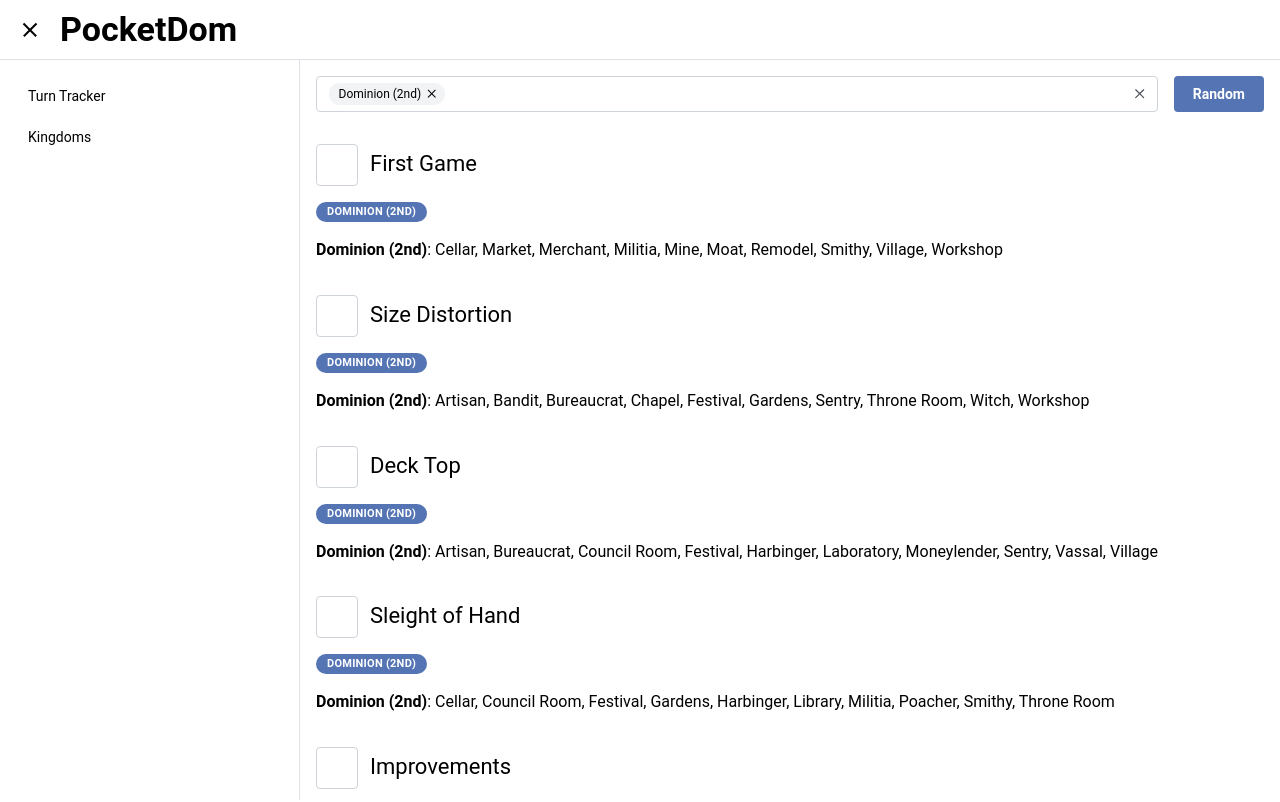
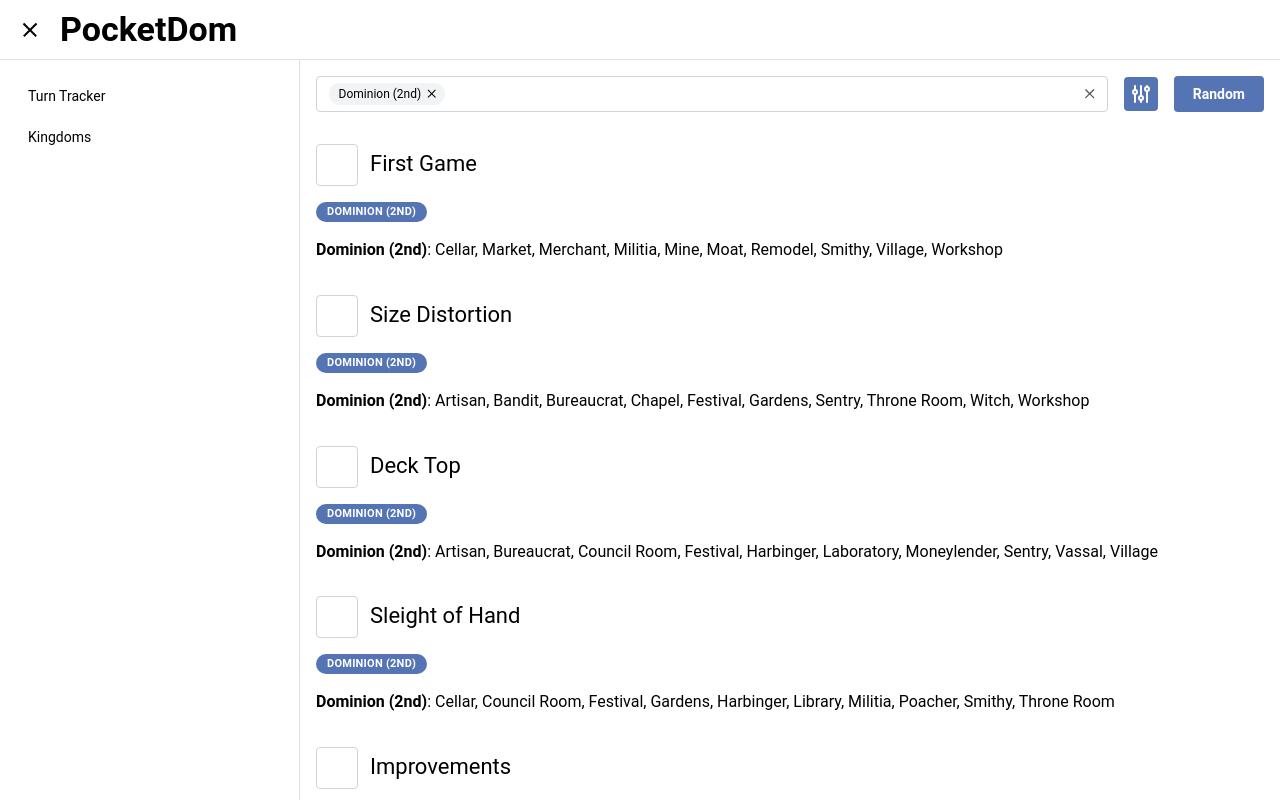
Before and after one commit to jlamson/pocket_dom, a Next.js app: page /kingdoms in a window 1280 px wide. Shown: the top 802 px of the page. Built offline with nearby package versions, Linux system fonts and the light colour scheme.

Commit message:
Add Search Settings:
* Enable hiding of all first edition content
* Enable searching for EXACT set combos, or sets containing at least the selected sets.

```diff
--- a/app/_data/dominion/dominion-kingdoms.ts
+++ b/app/_data/dominion/dominion-kingdoms.ts
@@ -1,7 +1,7 @@
 `use client`;
 
 import { DominionKingdom } from "./dominion-kingdom";
-import { SetId } from "./set-id";
+import { FirstEditionSets, SetId } from "./set-id";
 import { allKingdoms } from "../dominion-content";
 import { SetComparators } from "./dominion-set";
 
@@ -27,10 +27,28 @@
     return this._allKingdoms;
   }
 
-  public static getKingdomsForSets(setIds: SetId[]): DominionKingdom[] {
+  public static getKingdomsForSets(
+    setIds: SetId[],
+    exact: boolean = false,
+    hideFirstEdition: boolean = false
+  ): DominionKingdom[] {
     return this.getAllKingdoms()
-      .filter((kingdom) =>
-        setIds.every((setId) => kingdom.setIds.includes(setId))
+      .filter((kingdom) => {
+        if (exact) {
+          return (
+            kingdom.setIds.length === setIds.length &&
+            kingdom.setIds.every((id) => setIds.includes(id))
+          );
+        } else {
+          return setIds.every((setId) => kingdom.setIds.includes(setId));
+        }
+      })
+      .filter(
+        (kingdom) =>
+          !(
+            hideFirstEdition &&
+            kingdom.setIds.some((id) => FirstEditionSets.includes(id))
+          )
       )
       .sort((a, b) => SetComparators.setIdListsByOrder(a.setIds, b.setIds));
   }
--- a/app/_data/dominion/set-id.ts
+++ b/app/_data/dominion/set-id.ts
@@ -52,23 +52,31 @@
   [SetId.PROMOS]: 999,
 };
 
-export interface VersionOfSet {
-  readonly id: SetId;
-  readonly idv2: SetId;
-}
-
-export const MultipleVersionSets: VersionOfSet[] = [
-  { id: SetId.BASE_SET, idv2: SetId.BASE_SET_2 },
-  { id: SetId.INTRIGUE, idv2: SetId.INTRIGUE_2 },
-  { id: SetId.SEASIDE, idv2: SetId.SEASIDE_2 },
-  { id: SetId.PROSPERITY, idv2: SetId.PROSPERITY_2 },
-  { id: SetId.HINTERLANDS, idv2: SetId.HINTERLANDS_2 },
+export const FirstEditionSets: SetId[] = [
+  SetId.BASE_SET,
+  SetId.INTRIGUE,
+  SetId.SEASIDE,
+  SetId.PROSPERITY,
+  SetId.HINTERLANDS,
 ];
 
-export const HideMultipleVersionSets = [
+export const NotFilterableSets: SetId[] = [
+  SetId.GUILDSCORNUCOPIA,
+  SetId.PROMOS,
+];
+
+export const SecondEditionSets: SetId[] = [
   SetId.BASE_SET_2,
   SetId.INTRIGUE_2,
   SetId.SEASIDE_2,
   SetId.PROSPERITY_2,
   SetId.HINTERLANDS_2,
 ];
+
+export const FirstToSecondEdition: Map<SetId, SetId> = new Map([
+  [SetId.BASE_SET, SetId.BASE_SET_2],
+  [SetId.INTRIGUE, SetId.INTRIGUE_2],
+  [SetId.SEASIDE, SetId.SEASIDE_2],
+  [SetId.PROSPERITY, SetId.PROSPERITY_2],
+  [SetId.HINTERLANDS, SetId.HINTERLANDS_2],
+]);
--- a/app/kingdoms/KingdomList.tsx
+++ b/app/kingdoms/KingdomList.tsx
@@ -1,26 +1,37 @@
 "use client";
 
 import {
+  ActionIcon,
   Button,
   Checkbox,
+  Drawer,
   Group,
   MantineProvider,
   MultiSelect,
-  Select,
+  Radio,
+  RadioGroup,
   Space,
   Stack,
   Text,
+  Title,
   createTheme,
 } from "@mantine/core";
 import React, { useCallback, useEffect, useMemo, useState } from "react";
 import { DominionKingdoms } from "../_data/dominion/dominion-kingdoms";
 import { DominionSet } from "../_data/dominion/dominion-set";
 import { DominionSets } from "../_data/dominion/dominion-sets";
-import { SetId } from "../_data/dominion/set-id";
+import {
+  FirstEditionSets,
+  FirstToSecondEdition,
+  NotFilterableSets,
+  SetId,
+} from "../_data/dominion/set-id";
 import { useStorage, useStoredState } from "../_hooks/useStorage";
 import { KingdomChecklistItem } from "./KingdomChecklistItem";
 import classes from "./KingdomList.module.css";
 import { DominionKingdom } from "../_data/dominion/dominion-kingdom";
+import { IconAdjustments } from "@tabler/icons-react";
+import { useDisclosure } from "@mantine/hooks";
 
 const theme = createTheme({
   components: {
@@ -36,28 +47,57 @@
 
 export const KingdomList: React.FC = () => {
   const storage = useStorage();
+  const [settingsOpened, { open, close }] = useDisclosure(false);
   const [specificKingdom, setSpecificKingdom] =
     useState<DominionKingdom | null>(null);
   const [selectedSets, setSelectedSets] = useStoredState<SetId[]>(
     "selectedSets",
     [SetId.BASE_SET_2]
   );
+  const [kingdomSearchSetting, setKingdomSearchSetting] = useStoredState<
+    "exactly" | "at_least"
+  >("kingdom_search_setting", "at_least");
+  const [hideFirstEdition, setHideFirstEdition] = useStoredState<boolean>(
+    "hide_first_edition",
+    true
+  );
 
   useEffect(() => {
+    console.log("effect: clear specific kingdom");
     setSpecificKingdom(null);
   }, [selectedSets, setSpecificKingdom]);
+
+  useEffect(() => {
+    console.log("effect: hide first edition");
+    setSelectedSets(
+      selectedSets.map((setId) => {
+        if (hideFirstEdition && FirstEditionSets.includes(setId)) {
+          return FirstToSecondEdition.get(setId) ?? setId;
+        }
+        return setId;
+      })
+    );
+    // eslint-disable-next-line react-hooks/exhaustive-deps
+  }, [hideFirstEdition]);
 
   const sets = useMemo(
     () =>
       DominionSets.getAllSets().filter(
         (set) =>
-          set.setId !== SetId.GUILDSCORNUCOPIA && set.setId !== SetId.PROMOS
+          !NotFilterableSets.includes(set.setId) &&
+          !(hideFirstEdition && FirstEditionSets.includes(set.setId))
       ),
-    []
+    [hideFirstEdition]
   );
+
   const filteredKingdoms = useMemo(
-    () => DominionKingdoms.getKingdomsForSets(selectedSets),
-    [selectedSets]
+    () =>
+      DominionKingdoms.getKingdomsForSets(
+        selectedSets,
+        kingdomSearchSetting === "exactly",
+        hideFirstEdition
+      ),
+    [selectedSets, kingdomSearchSetting, hideFirstEdition]
   );
   const kingdoms: DominionKingdom[] = useMemo(() => {
     if (specificKingdom) {
@@ -95,6 +135,9 @@
           onChange={(values) => setSelectedSets(values as SetId[])}
           clearable
         />
+        <ActionIcon variant="filled" size="lg" aria-label="Settings">
+          <IconAdjustments onClick={open} />
+        </ActionIcon>
         <Button onClick={setRandomKingdom}>Random</Button>
       </Group>
       <Space h="xl" />
@@ -104,6 +147,39 @@
           <KingdomChecklistItem key={kingdom.id} kingdom={kingdom} />
         ))}
       </Stack>
+      <Drawer
+        size="xl"
+        title="Search Settings"
+        position="bottom"
+        opened={settingsOpened}
+        onClose={close}
+      >
+        <Stack>
+          <Checkbox
+            mt="1rem"
+            label="Hide 1st Edition"
+            checked={hideFirstEdition}
+            onChange={(e) => setHideFirstEdition(e.target.checked)}
+          />
+          <Title order={4} mt="1rem">
+            Kingdom containing...
+          </Title>
+          <Radio.Group
+            name="kingdom_contains"
+            value={kingdomSearchSetting}
+            onChange={(value) => {
+              if (value === "exactly" || value === "at_least") {
+                setKingdomSearchSetting(value);
+              }
+            }}
+          >
+            <Stack gap="md">
+              <Radio label="Exactly these sets" value="exactly" />
+              <Radio label="At least all of these sets" value="at_least" />
+            </Stack>
+          </Radio.Group>
+        </Stack>
+      </Drawer>
     </MantineProvider>
   );
 };
--- a/package.json
+++ b/package.json
@@ -11,6 +11,7 @@
   "dependencies": {
     "@mantine/core": "^7.10.1",
     "@mantine/hooks": "^7.10.1",
+    "@tabler/icons-react": "^3.6.0",
     "next": "14.2.3",
     "node": "^20.14.0",
     "react": "^18",
```
Also changed, not shown: 1 other file (tests, documents, lock files or other folders).
